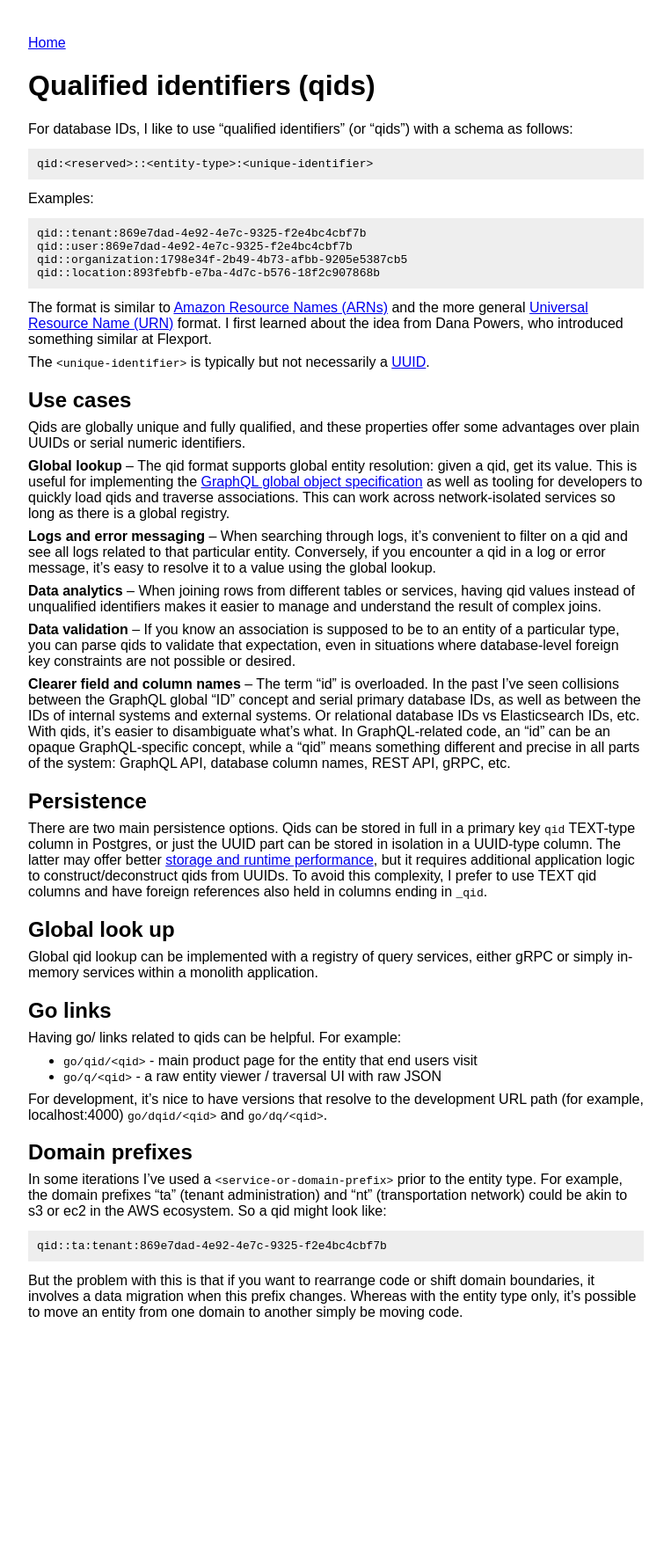
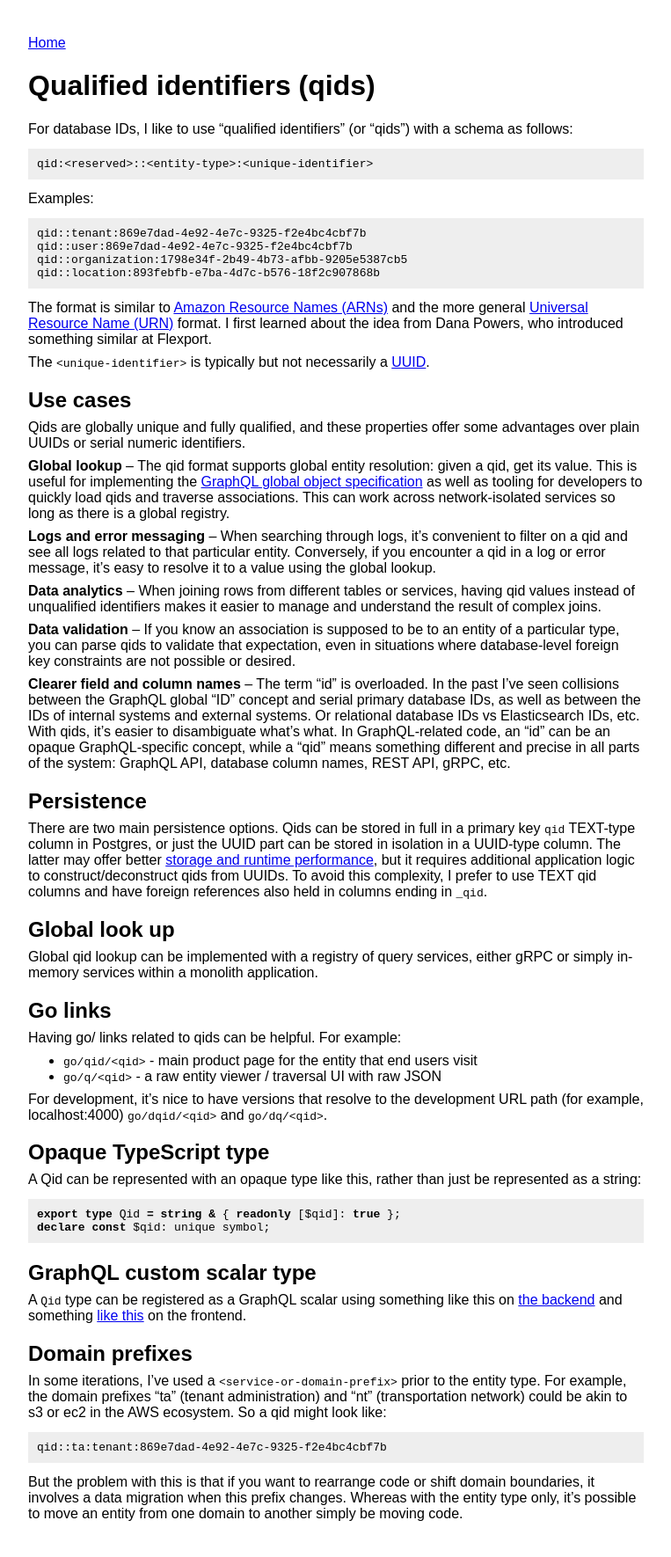
Before and after one commit to maxh/maxheinritz.com, a Jekyll site: the page built from _notes/qualified-identifiers.md, in a window 1280 px wide. Shown: the whole page at 88% size, without its empty margins (108-871 px from the left). Built offline with Jekyll 4.4.1, drawn with Linux system fonts in a browser that asks for light colours; before the commit the page ends 1541 px from its top, so only the background shows below that.

Commit message:
custom scalar

````diff
--- a/_notes/qualified-identifiers.md
+++ b/_notes/qualified-identifiers.md
@@ -37,11 +37,9 @@ Qids are globally unique and fully qualified, and these properties offer some ad
 
 **Clearer field and column names** – The term "id" is overloaded. In the past I’ve seen collisions between the GraphQL global "ID" concept and serial primary database IDs, as well as between the IDs of internal systems and external systems. Or relational database IDs vs Elasticsearch IDs, etc. With qids, it's easier to disambiguate what's what. In GraphQL-related code, an "id" can be an opaque GraphQL-specific concept, while a "qid" means something different and precise in all parts of the system: GraphQL API, database column names, REST API, gRPC, etc.
 
-
 ## Persistence
 
 There are two main persistence options. Qids can be stored in full in a primary key `qid` TEXT-type column in Postgres, or just the UUID part can be stored in isolation in a UUID-type column. The latter may offer better [storage and runtime performance](https://stackoverflow.com/a/44101628), but it requires additional application logic to construct/deconstruct qids from UUIDs. To avoid this complexity, I prefer to use TEXT qid columns and have foreign references also held in columns ending in `_qid`.
-
 
 ## Global look up
 
@@ -51,14 +49,27 @@ Global qid lookup can be implemented with a registry of query services, either g
 
 Having go/ links related to qids can be helpful. For example:
 
-* `go/qid/<qid>` - main product page for the entity that end users visit
-* `go/q/<qid>` - a raw entity viewer / traversal UI with raw JSON
+- `go/qid/<qid>` - main product page for the entity that end users visit
+- `go/q/<qid>` - a raw entity viewer / traversal UI with raw JSON
 
 For development, it’s nice to have versions that resolve to the development URL path (for example, localhost:4000) `go/dqid/<qid>` and `go/dq/<qid>`.
 
+## Opaque TypeScript type
+
+A Qid can be represented with an opaque type like this, rather than just be represented as a string:
+
+```typescript
+export type Qid = string & { readonly [$qid]: true };
+declare const $qid: unique symbol;
+```
+
+## GraphQL custom scalar type
+
+A `Qid` type can be registered as a GraphQL scalar using something like this on [the backend](https://docs.nestjs.com/graphql/scalars) and something [like this](https://rescript-relay-documentation.vercel.app/docs/custom-scalars) on the frontend.
+
 ## Domain prefixes
 
-In some iterations I've used a `<service-or-domain-prefix>` prior to the entity type. For example, the domain prefixes "ta" (tenant administration) and "nt" (transportation network) could be akin to s3 or ec2 in the AWS ecosystem. So a qid might look like:
+In some iterations, I've used a `<service-or-domain-prefix>` prior to the entity type. For example, the domain prefixes "ta" (tenant administration) and "nt" (transportation network) could be akin to s3 or ec2 in the AWS ecosystem. So a qid might look like:
 
 ```
 qid::ta:tenant:869e7dad-4e92-4e7c-9325-f2e4bc4cbf7b
````
